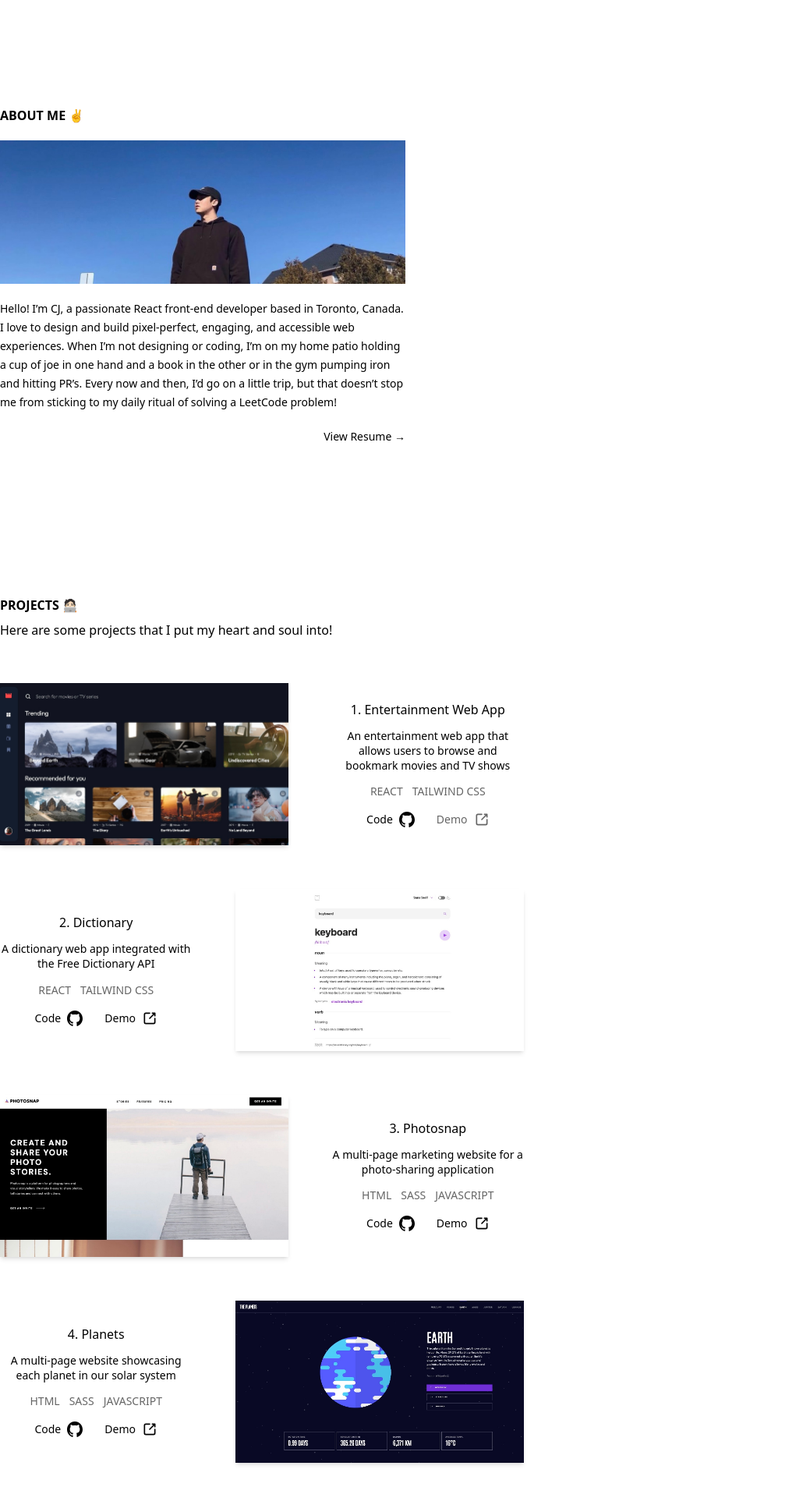
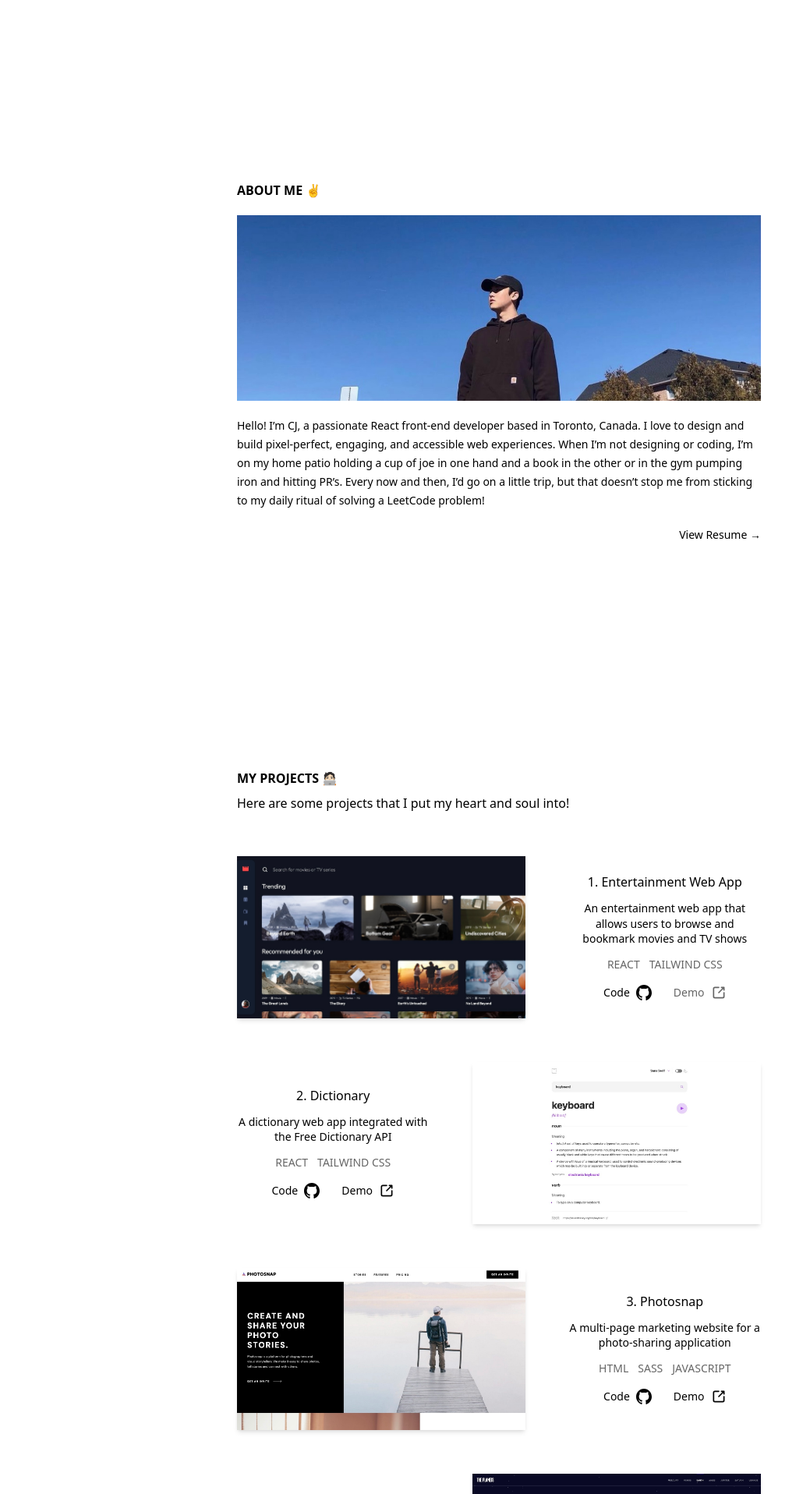
Before and after one commit to cjoak1028/cjoak1028.github.io, a React (Vite) app: page / in a window 1280 px wide. Shown: the part 760-2676 px from the top of the page at 78% size, without its empty margins (0-1039 px from the left). Built offline with nearby package versions, Linux system fonts and the light colour scheme.

Commit message:
Applied new layout to projects and about section

```diff
--- a/src/features/About/About.jsx
+++ b/src/features/About/About.jsx
@@ -3,18 +3,23 @@ import SectionLayout from "src/components/SectionLayout";
 
 const About = ({ propRef }) => {
   return (
-    <div className="w-full max-w-[32.5rem]">
+    <section
+      className="py-12 sm:py-24 scroll-m-[6.25rem] sm:scroll-m-[8.25rem] px-6 flex justify-center items-center"
+      ref={propRef}
+    >
+      <div className="w-full max-w-[32.5rem] md:max-w-2xl">
         <SectionLayout title="About me ✌️" propRef={propRef}>
           <div className="content gap-3 sm:gap-5 mt-3 sm:mt-5">
             <img src={AboutPhoto} className="w-full h-auto" alt="About me" />
             <p>
               Hello! I’m CJ, a passionate React front-end developer based in
-            Toronto, Canada. I love to design and build pixel-perfect, engaging,
-            and accessible web experiences. When I’m not designing or coding,
-            I’m on my home patio holding a cup of joe in one hand and a book in
-            the other or in the gym pumping iron and hitting PR’s. Every now and
-            then, I’d go on a little trip, but that doesn’t stop me from
-            sticking to my daily ritual of solving a LeetCode problem!
+              Toronto, Canada. I love to design and build pixel-perfect,
+              engaging, and accessible web experiences. When I’m not designing
+              or coding, I’m on my home patio holding a cup of joe in one hand
+              and a book in the other or in the gym pumping iron and hitting
+              PR’s. Every now and then, I’d go on a little trip, but that
+              doesn’t stop me from sticking to my daily ritual of solving a
+              LeetCode problem!
             </p>
 
             <a
@@ -31,6 +36,7 @@ const About = ({ propRef }) => {
           </div>
         </SectionLayout>
       </div>
+    </section>
   );
 };
 
--- a/src/features/Contact/Contact.jsx
+++ b/src/features/Contact/Contact.jsx
@@ -1,7 +1,6 @@
 import { useState, useCallback, useMemo } from "react";
 import { useNavigate } from "react-router-dom";
 import LoadingAnimation from "src/components/LoadingAnimation";
-import SectionLayout from "src/components/SectionLayout";
 import InputField from "src/features/Contact/InputField";
 import ErrorMessage from "src/features/Contact/ErrorMessage";
 import { sendEmail } from "src/features/Contact/api/send-email";
@@ -53,7 +52,7 @@ const Contact = ({ propRef }) => {
 
   return (
     <section
-      className="py-8 sm:py-24 scroll-m-[6.25rem] sm:scroll-m-[8.25rem] px-6 bg-slate-50 flex justify-center items-center"
+      className="py-12 sm:py-24 scroll-m-[6.25rem] sm:scroll-m-[8.25rem] px-6 bg-slate-50 flex justify-center items-center"
       ref={propRef}
     >
       <div className="w-full max-w-md">
--- a/src/features/Projects/Projects.jsx
+++ b/src/features/Projects/Projects.jsx
@@ -3,7 +3,6 @@ import EntertainmentThumbnail from "src/assets/thumbnails/entertainment.jpg";
 import DictionaryThumbnail from "src/assets/thumbnails/dictionary.jpg";
 import PhotosnapThumbnail from "src/assets/thumbnails/photosnap.jpg";
 import PlanetsThumbnail from "src/assets/thumbnails/planets.jpg";
-import SectionLayout from "src/components/SectionLayout";
 import Project from "src/features/Projects/Project";
 
 const imageMap = {
@@ -18,12 +17,15 @@ const Projects = ({ propRef }) => {
   const [data, loading, error] = useFetchData(path);
 
   return (
-    <div className="max-w-[32.5rem] md:max-w-2xl">
-      <SectionLayout
-        title="Projects 🧑🏻‍💻"
-        subTitle="Here are some projects that I put my heart and soul into!"
-        propRef={propRef}
-      >
+    <section
+      className="py-12 sm:py-24 scroll-m-[6.25rem] sm:scroll-m-[8.25rem] px-6 flex justify-center items-center"
+      ref={propRef}
+    >
+      <div className="w-full max-w-[32.5rem] md:max-w-2xl">
+        <h2 className="heading-md uppercase">My Projects 🧑🏻‍💻</h2>
+        <h3 className="heading-sm leading-snug mt-2">
+          Here are some projects that I put my heart and soul into!
+        </h3>
         <div className="content gap-10 md:gap-14 mt-10 md:mt-14 md:max-w-2xl">
           {loading && <p>Loading...</p>}
           {error && <p>Something went wrong 😢</p>}
@@ -51,8 +53,8 @@ const Projects = ({ propRef }) => {
               );
             })}
         </div>
-      </SectionLayout>
-    </div>
+      </div>
+    </section>
   );
 };
 
```
Lines whose indentation alone changed are shown as unchanged.
